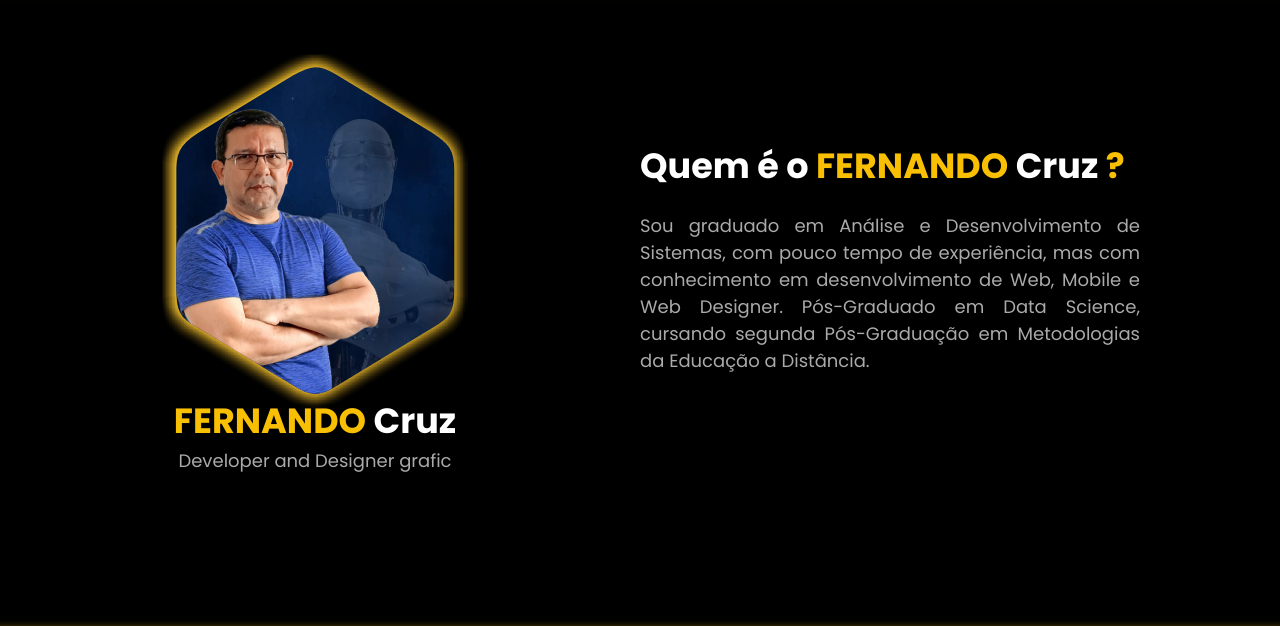
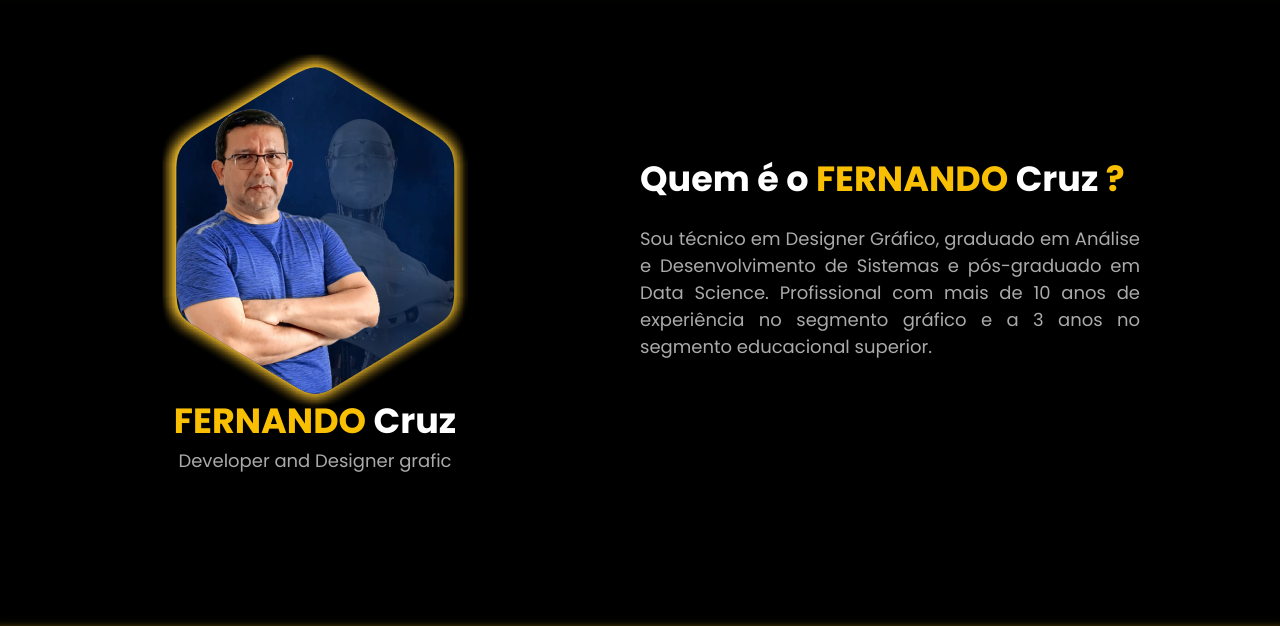
Before and after one commit to NandoCruz/criando-pag-web, a plain HTML site: page index.html in a window 1280 px wide. Shown: the part 120-746 px from the top of the page. Drawn offline with nearby package versions, Linux system fonts and the light colour scheme.

Commit message:
Atualizando texto
Atualizando texto da descrição no HTML e substituindo a imagem tela principal.

```diff
--- a/index.html
+++ b/index.html
@@ -68,7 +68,7 @@
 
         <section class="lado-direito">
             <h2>Quem é o <span>Fernando</span> Cruz <span>?</span></h2>
-            <p>Sou graduado em Análise e Desenvolvimento de Sistemas, com pouco tempo de experiência, mas com conhecimento em desenvolvimento de Web, Mobile e Web Designer. Pós-Graduado em Data Science, cursando segunda Pós-Graduação em Metodologias da Educação a Distância.
+            <p>Sou técnico em Designer Gráfico, graduado em Análise e Desenvolvimento de Sistemas e pós-graduado em Data Science. Profissional com mais de 10 anos de experiência no segmento gráfico e a 3 anos no segmento educacional superior.
             </p>
         </section>
     </section>
```
Also changed, not shown: Tela-animacao.png (added).
